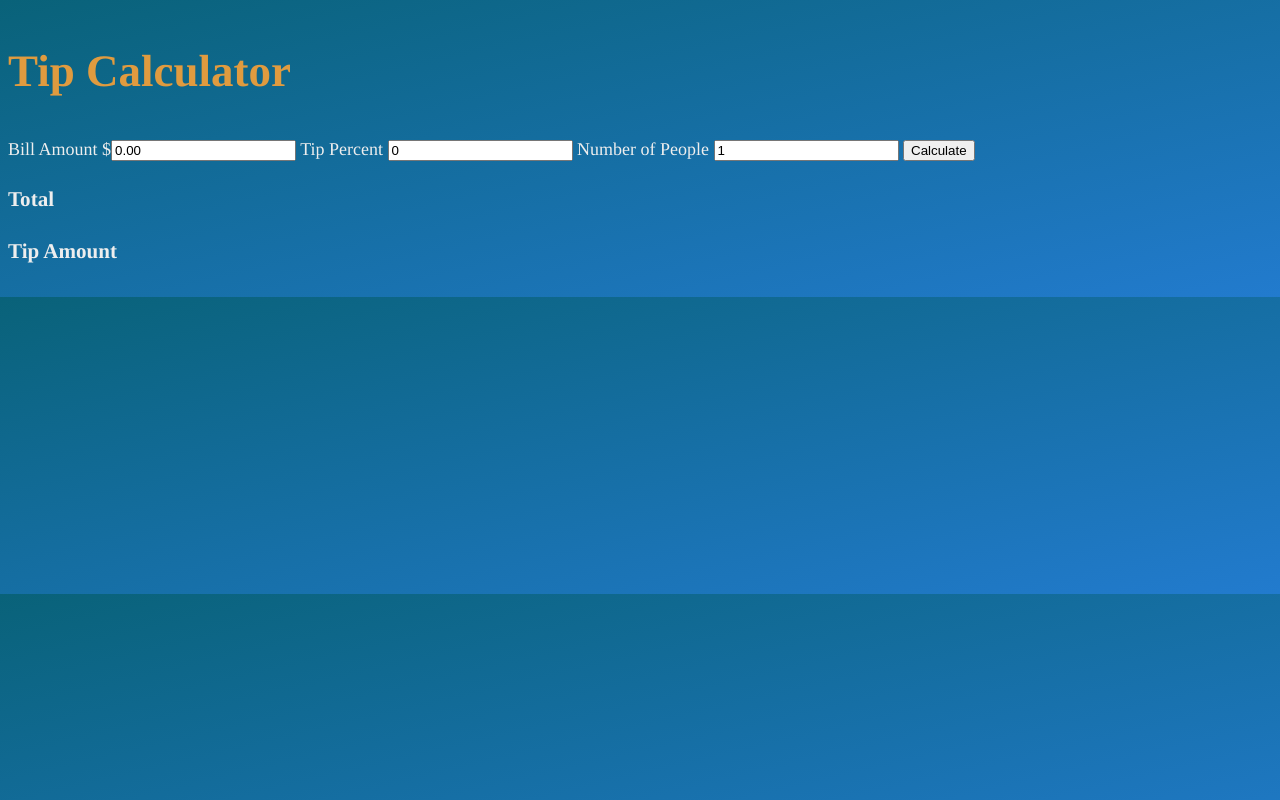
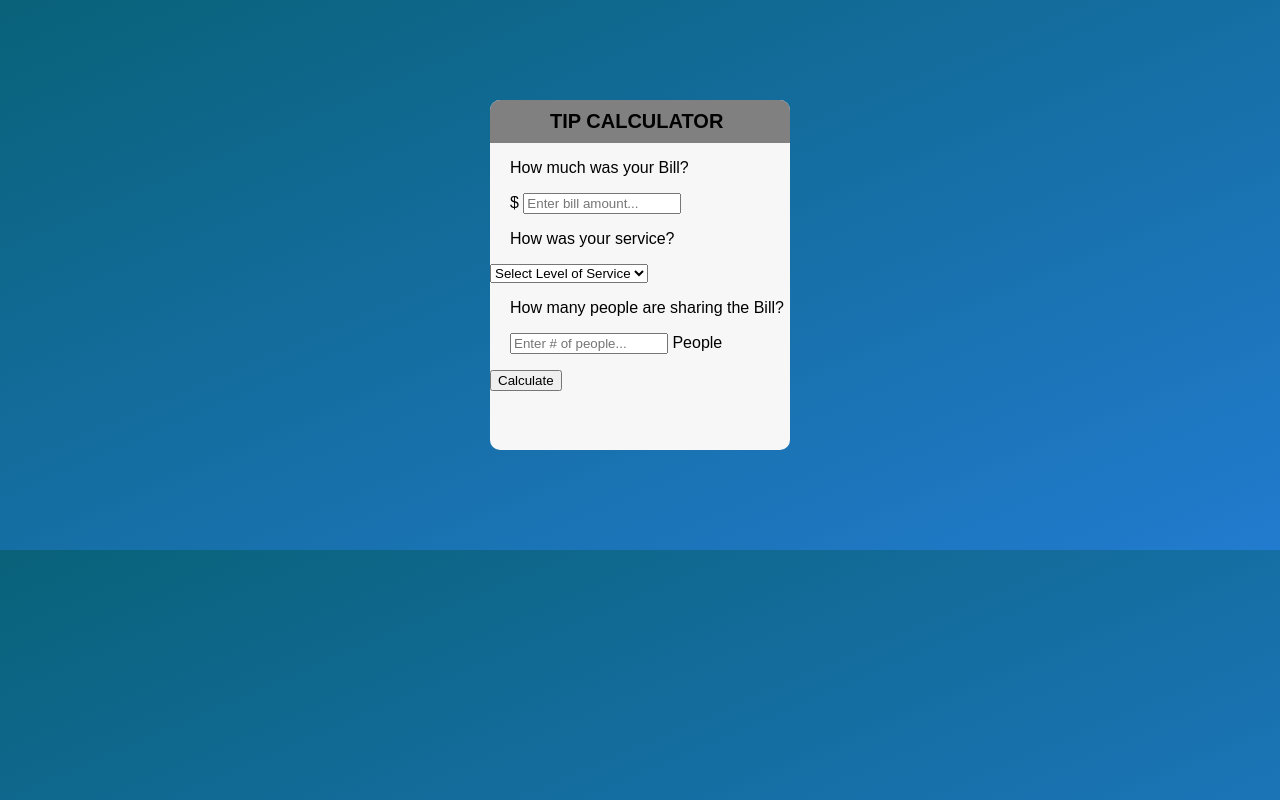
Before and after one commit to theArj/tip-calculator, a plain HTML site: page index.html in a window 1280 px wide. Drawn offline with Linux system fonts and the light colour scheme.

Commit message:
Revised HTML, CSS, and JS with margins and better input boxes

```diff
--- a/index.html
+++ b/index.html
@@ -2,26 +2,52 @@
 <html lang="en">
   <head>
     <title>Tip Calculator</title>
+    <meta charset="utf-8" />
+    <meta
+      name="viewport"
+      content="width=device-width, initial-scale=1, shrink-to-fit=no"
+    />
+    <link rel="stylesheet" href="styles.css" />
+    <script src="script.js"></script>
   </head>
   <body>
-    <header>
-      <link rel="stylesheet" href="styles.css" />
-    </header>
+    <div id="container">
+      <h1>Tip Calculator</h1>
+      <form>
+        <p>How much was your Bill?</p>
+        <p>$ <input type="number" placeholder="Enter bill amount..." /></p>
+        <p>How was your service?</p>
+        <select>
+          <option value="0">Select Level of Service</option>
+          <option value="0.25">Outstanding Service</option>
+          <option value="0.2">Great Service</option>
+          <option value="0.15">Good Service</option>
+          <option value="0.1">OK Service</option>
+          <option value="0.05">Lousy Service</option>
+        </select>
 
+        <p>How many people are sharing the Bill?</p>
+        <p><input type="number" placeholder="Enter # of people..." /> People</p>
+      </form>
+      <button type="button">Calculate</button>
+    </div>
+  </body>
+</html>
+
+<!-- <div class = "container">
     <main>
       <h1>Tip Calculator</h1>
+
       <div id="input">
-        <label>Bill Amount $<input id="bill" value="0.00" type="number" /></label>
+        <label
+          >Bill Amount $<input id="bill" value="0.00" type="number"
+        /></label>
         <label>Tip Percent <input id="tip" value="0" type="number" /></label>
         <label
           >Number of People <input id="peopleInput" value="1" type="number"
         /></label>
         <button id="calc">Calculate</button>
-        <!-- <p id="demo"></p> -->
+        <p id="demo"></p>
         <h3>Total</h3>
         <h3>Tip Amount</h3>
-      </div>
-    </main>
-    <script src = "script.js"></script>
-  </body>
-</html>
+      </div> -->
--- a/script.js
+++ b/script.js
@@ -1,39 +1,37 @@
-const display = document.querySelector("#display");
-const billInput = document.querySelector("#bill");
-const tipInput = document.querySelector("#tip");
-const peopleInput = document.querySelector("#people");
+// // const display = document.querySelector("#display");
+// const billInput = document.querySelector("#bill");
+// const tipInput = document.querySelector("#tip");
+// const peopleInput = document.querySelector("#people");
+
+// billInput.addEventListener("input", calculateTip);
+// tipInput.addEventListener("input", calculateTip);
+// peopleInput.addEventListener("input", calculateTip);
 
 // const displayInput = document.querySelector("#displayTip");
 // const Input = document.querySelector("#displayTotal");
 
-function calculateTip() {
-  const billValue = parseFloat(billInput.value);
-  const tipValue = parseFloat(tipInput.value);
-  const peopleValue = parseFloat(peopleInput.value);
-  console.log("The bill is ", billValue);
-  console.log("The tip is ", tipValue);
-  console.log("The number of people are ", peopleValue);
-  const tipAmount = (billValue * (tipValue / 100)) / peopleValue;
-  console.log(tipAmount);
-  display.innerHTML = tipAmount;
-}
+// function calculateTip() {
+//   const billValue = parseFloat(billInput.value);
+//   const tipValue = parseFloat(tipInput.value);
+//   const peopleValue = parseFloat(peopleInput.value);
+//   //   console.log("The bill is ", billValue);
+//   //   console.log("The tip is ", tipValue);
+//   //   console.log("The number of people are ", peopleValue);
+//   const tipAmount = (billValue * (tipValue / 100)) / peopleValue;
+//   console.log(tipAmount);
+//   display.innerHTML = tipAmount;
+// }
 
-billInput.addEventListener("input", calculateTip);
-tipInput.addEventListener("input", calculateTip);
-peopleInput.addEventListener("input", calculateTip);
+// calculateTip();
 
-calculateTip();
+// function displayTotal() {
+//   console.log("total", total);
+//   document.getElementById("calc").innerHTML = total;
+// }
 
-function displayTotal() {
-  console.log("total", total);
-  document.getElementById("demo").innerHTML = total;
-}
-
-// console.log("total", total);
-//   document.getElementById("demo").innerHTML = total;
-// }
+// document.getElementById("demo").innerHTML = total;
 // document.getElementById("calc").addEventListener("click", displayTotal);
 
-// billInput.addEventListener("input", calculateTip);
-// tipInput.addEventListener("input", calculateTip);
-// peopleInput.addEventListener("input", calculateTip);
+// // billInput.addEventListener("input", calculateTip);
+// // tipInput.addEventListener("input", calculateTip);
+// // peopleInput.addEventListener("input", calculateTip);
--- a/styles.css
+++ b/styles.css
@@ -1,5 +1,47 @@
-body {
+body{
+  font-family: sans-serif;
+  background-image: linear-gradient(to bottom right,
+  rgb(9, 98, 121),
+  rgb(34, 123, 206));
+}
+
+#container{
+  width: 300px;
+  height: 350px;
+  background: #f7f7f7;
+  border-radius: 10px;
+  margin: 100px auto;
+}
+
+h1{
+  background: grey;
+  color: black;
+  font-size: 20px;
+  border-top-left-radius: 10px;
+  border-top-right-radius: 10px;
+  padding: 10px 10px 10px 60px;
+  text-transform: uppercase;
+}
+
+p{
+  padding-left: 20px;
+  font-size: 16px;
+}
+
+form input[type="number"]{
+  width: 150px;
+
+}
+
+input{
+
+}
+
+/* body {
     display: flex;
+    justify-content: center;
+    align-items: center;
+    flex-direction: row;
     font-family: Times, "Times New Roman", serif;
     font-size: 18px;
     line-height: 1.5;
@@ -16,4 +58,6 @@ body {
     color: rgb(224, 155, 63);
     font-weight: bolder;
     font-size: 2.5em;
-  }
+    justify-content: center;
+    align-items: center;
+  } */
```
